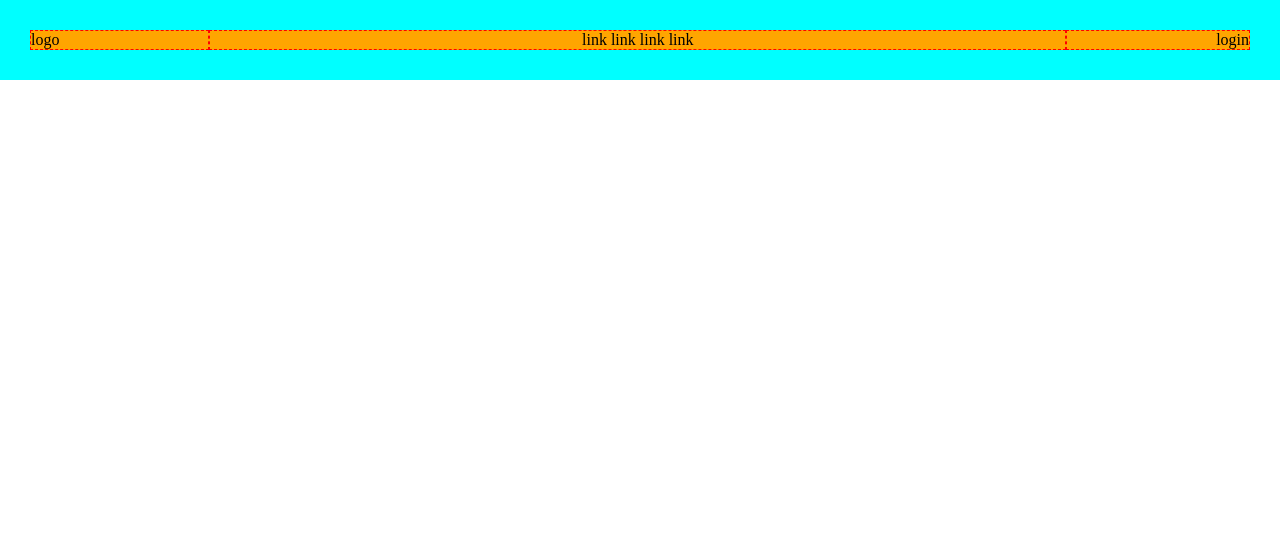
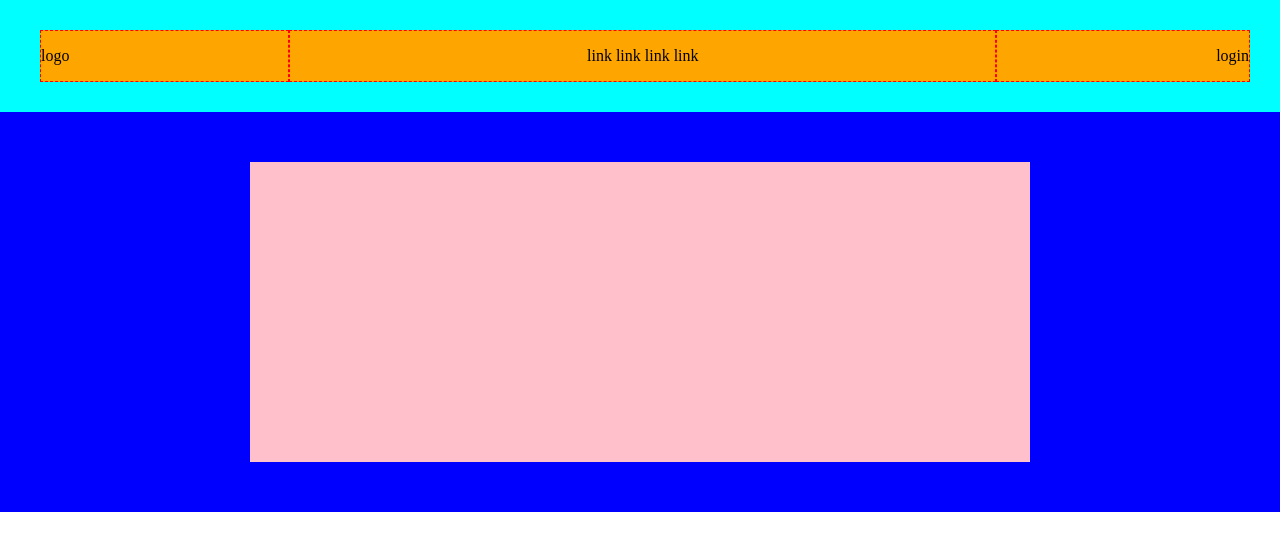
Before and after one commit to DemetrioPadre/htmlcss-struttura-discord, a plain HTML site: page index.html in a window 1280 px wide. Drawn offline with Linux system fonts and the light colour scheme.

Commit message:
add-first-section

```diff
--- a/css/style.css
+++ b/css/style.css
@@ -12,6 +12,7 @@ header {
   padding: 30px;
   justify-content: center;
   align-content: space-between;
+  line-height: 50px;
 }
 
 .header-left {
@@ -19,14 +20,17 @@ header {
   border: 1px dashed red;
   min-width: 70px;
   flex-grow: 1;
+  margin-left: 10px;
 }
 .header-center {
   background-color: orange;
   border: 1px dashed red;
-  min-width: 70px;
-  flex-grow: 5;
+  flex-grow: 1;
   text-align: center;
+  display: flex;
   justify-content: space-around;
+  width: 40%;
+  display: inline-block;
 }
 .header-right {
   background-color: orange;
@@ -35,3 +39,14 @@ header {
   flex-grow: 1;
   text-align: end;
 }
+
+.first-section {
+  background-color: blue;
+  padding: 50px;
+}
+.pink {
+  background-color: pink;
+  min-height: 300px;
+  margin-left: 200px;
+  margin-right: 200px;
+}
--- a/index.html
+++ b/index.html
@@ -12,5 +12,9 @@
       <div class="header-center">link link link link</div>
       <div class="header-right">login</div>
     </header>
+
+    <section class="first-section">
+      <div class="pink"></div>
+    </section>
   </body>
 </html>
```
